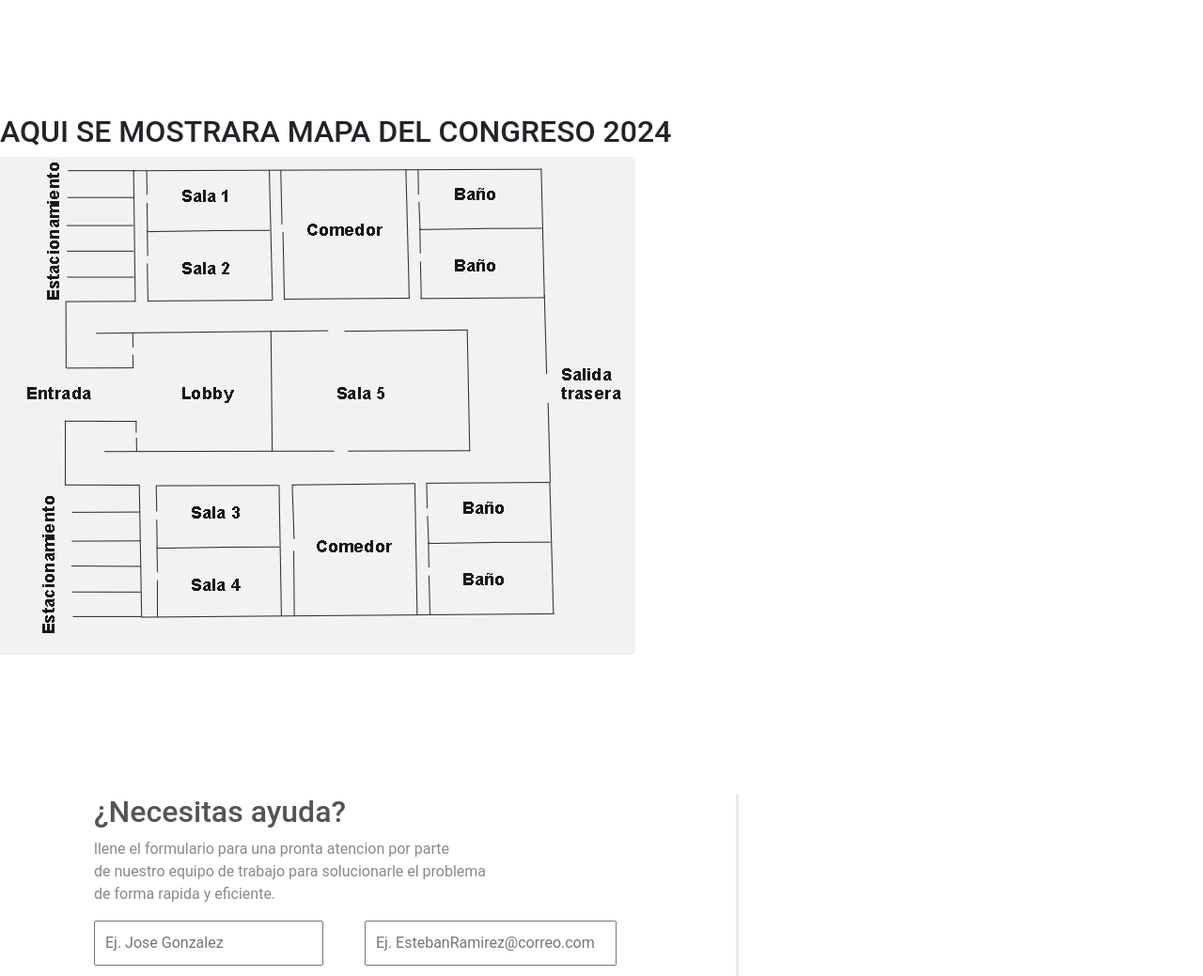
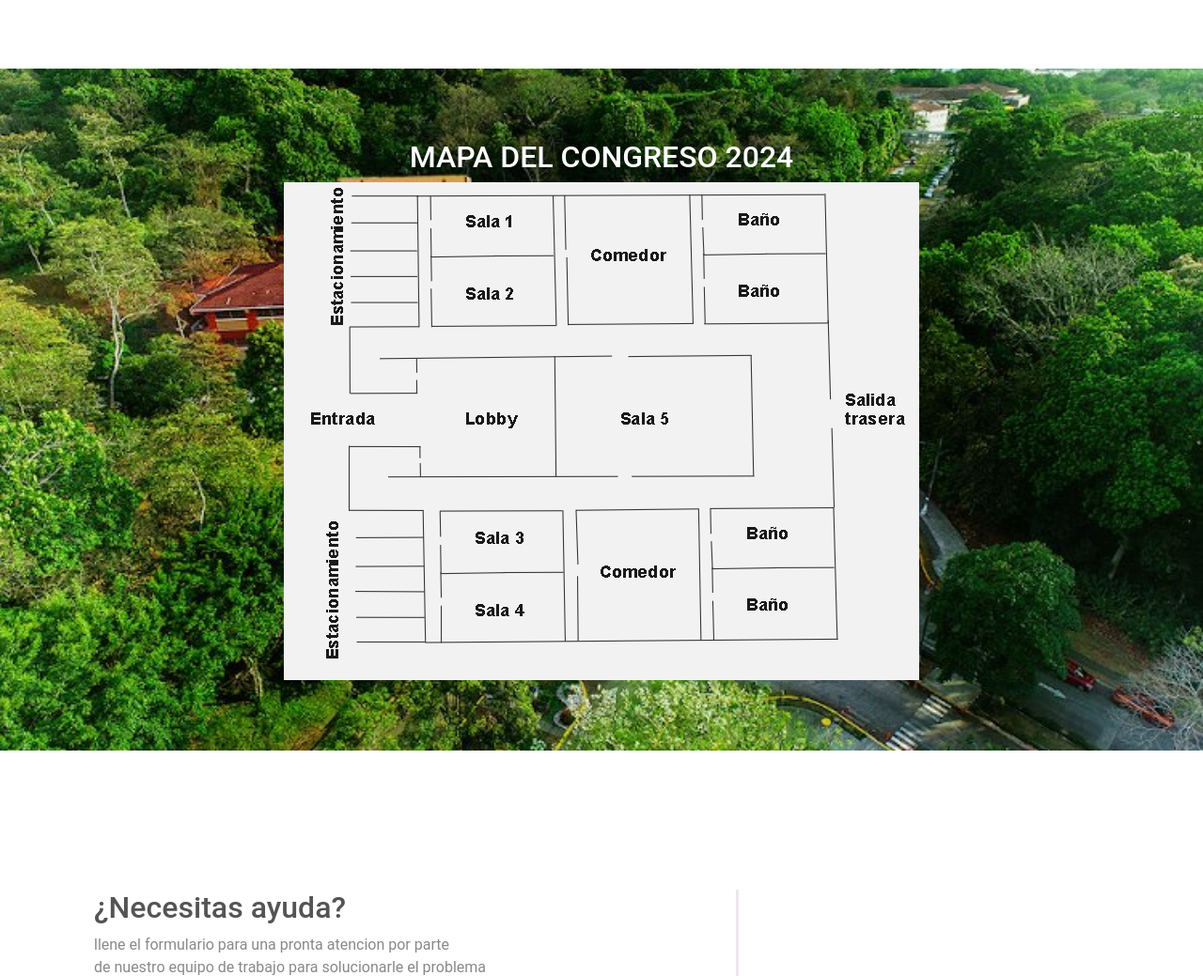
Before and after one commit to josh19ds1/Proyecto_FDESVII, a PHP site: page /?ops=Mapa in a window 1280 px wide. Shown: the part 160-1199 px from the top of the page at 94% size. Run offline with PHP 8.4, Linux system fonts and the light colour scheme.

Commit message:
arreglando el mapa de bryan

```diff
--- a/view/mapa.php
+++ b/view/mapa.php
@@ -7,40 +7,39 @@
     <link href='https://unpkg.com/boxicons@2.1.1/css/boxicons.min.css' rel='stylesheet'>
 
 <link href="public/css/bootstrap.min.css" rel="stylesheet">
-<link  href =" https://fonts.googleapis.com/css?family=Lato|Liu+Jian+Mao+Cao&display=swap " rel =" hoja de estilo " >
-
-<link rel="hoja de estilo"  href="public/css/congresostyle.css">
+<!--<link  href =" https://fonts.googleapis.com/css?family=Lato|Liu+Jian+Mao+Cao&display=swap " rel =" hoja de estilo " >
+-->
+<link rel="stylesheet"  href="public/css/congresostyle.css">
 
 </head>
-
-
 <body >
 
 
 
   <section>
-  <?php include("view/sechedyfoot/encabezado.php")?>
-
+    <?php include("view/sechedyfoot/encabezado.php")?>
   </section>
    <br><br><br>
 
 
-   <section class="utpfondo">
-      <article>
-      <br><br>
-   <h2>AQUI SE MOSTRARA MAPA DEL CONGRESO 2024</h2>
-   <img src="public/src/sala.JPG" class="imagenSa">
+   <section class="fondoutp">
 
-</artcile>
+      <article class="contenido">
+      <br>
+             <h2 >MAPA DEL CONGRESO 2024</h2>
+                  <section class="imagenmapa">
+                      <img src="public/src/mapa.png" >
+                      <br><br>
+                  </section>
 
+      </article>
    </section>
 
 
       <br><br>
 
      <section>
-     <?php include("view/sechedyfoot/footer.php")?>
-
+     <?php include("view/sechedyfoot/footer.php") ?>
      </section>
 
 </body>
```
Also changed, not shown: public/src/mapa.png (added).
